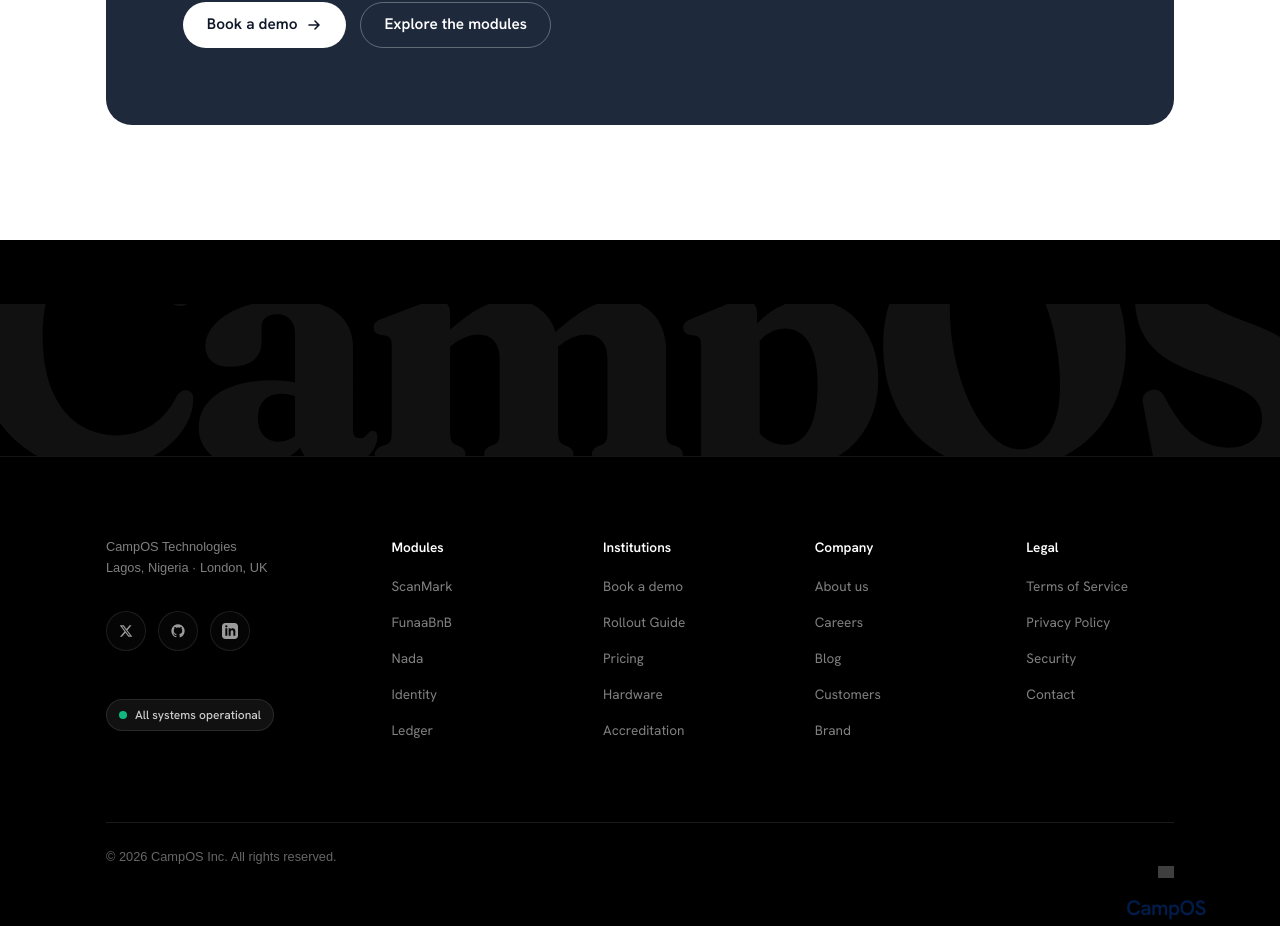
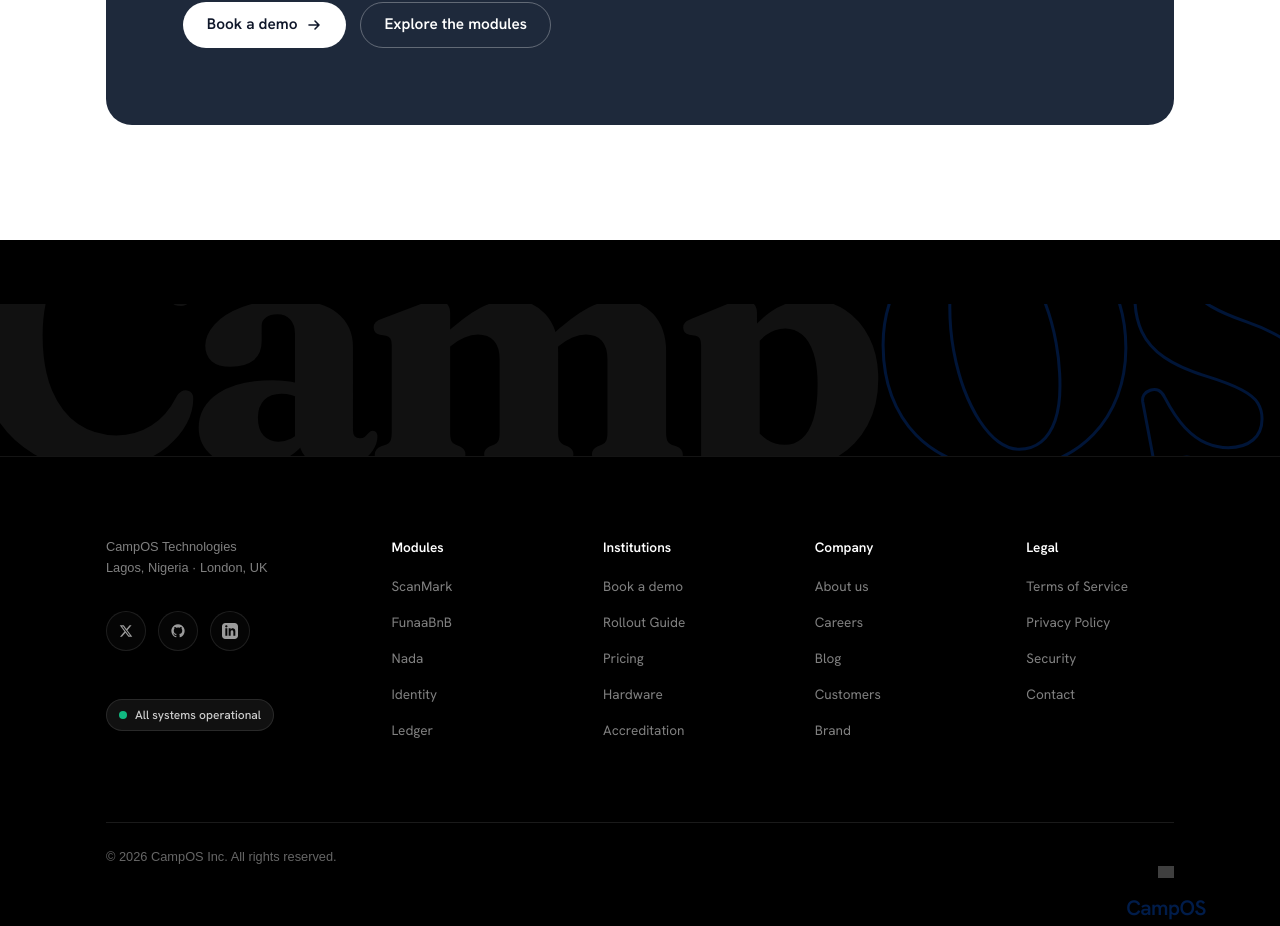
Before and after one commit to Lushegs01/CampOS, a Next.js app: page / in a window 1280 px wide. Shown: the part 5978-6904 px from the top of the page. Built offline with nearby package versions, Linux system fonts and the light colour scheme; grey boxes are pictures that could not be loaded; a web font is replaced by a local one.

Commit message:
UI: Add faint blue outline to the OS in the sinking footer logo

```diff
--- a/components/Footer.tsx
+++ b/components/Footer.tsx
@@ -17,7 +17,7 @@ export function Footer() {
             whiteSpace: "nowrap"
           }}
         >
-          CampOS
+          Camp<span style={{ WebkitTextStroke: "3px rgba(0, 71, 186, 0.3)", color: "transparent" }}>OS</span>
         </div>
       </div>
 
```
